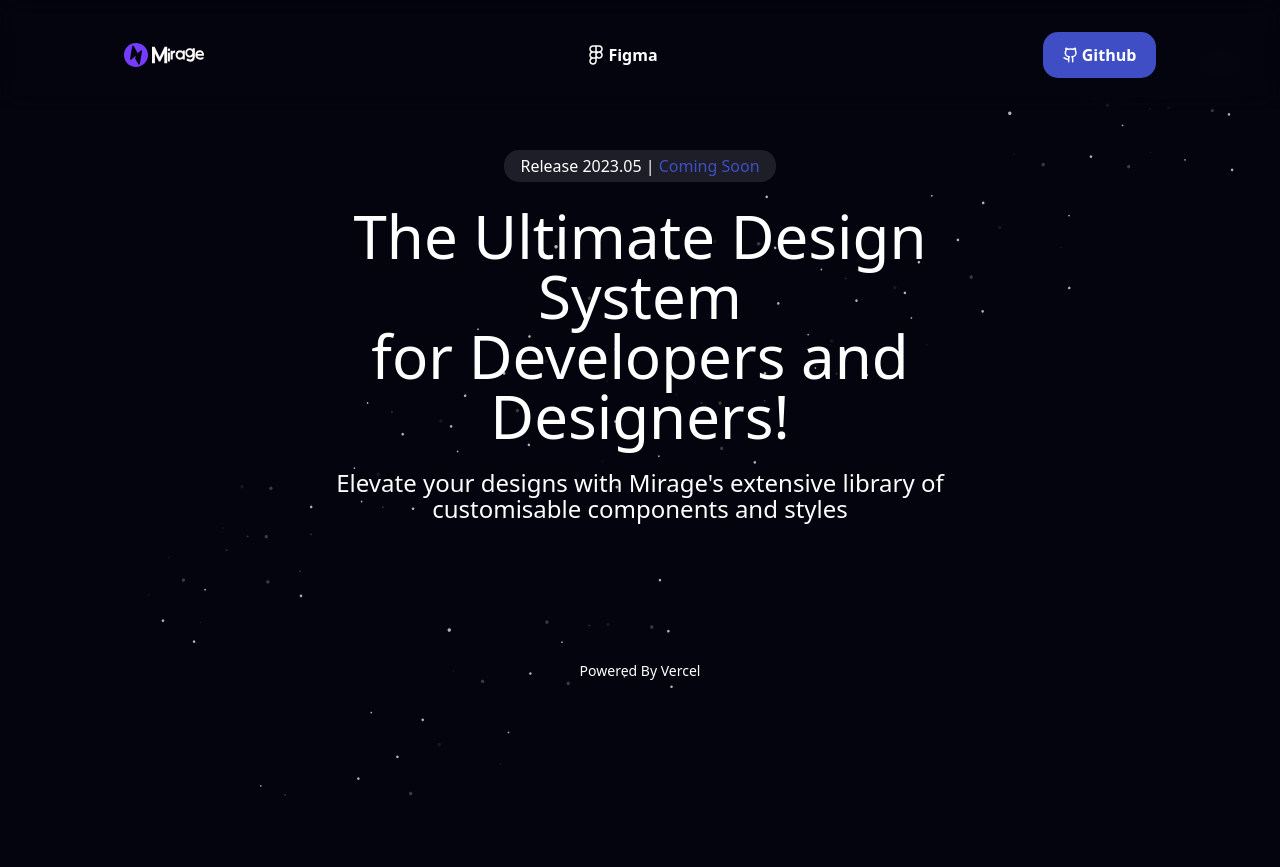
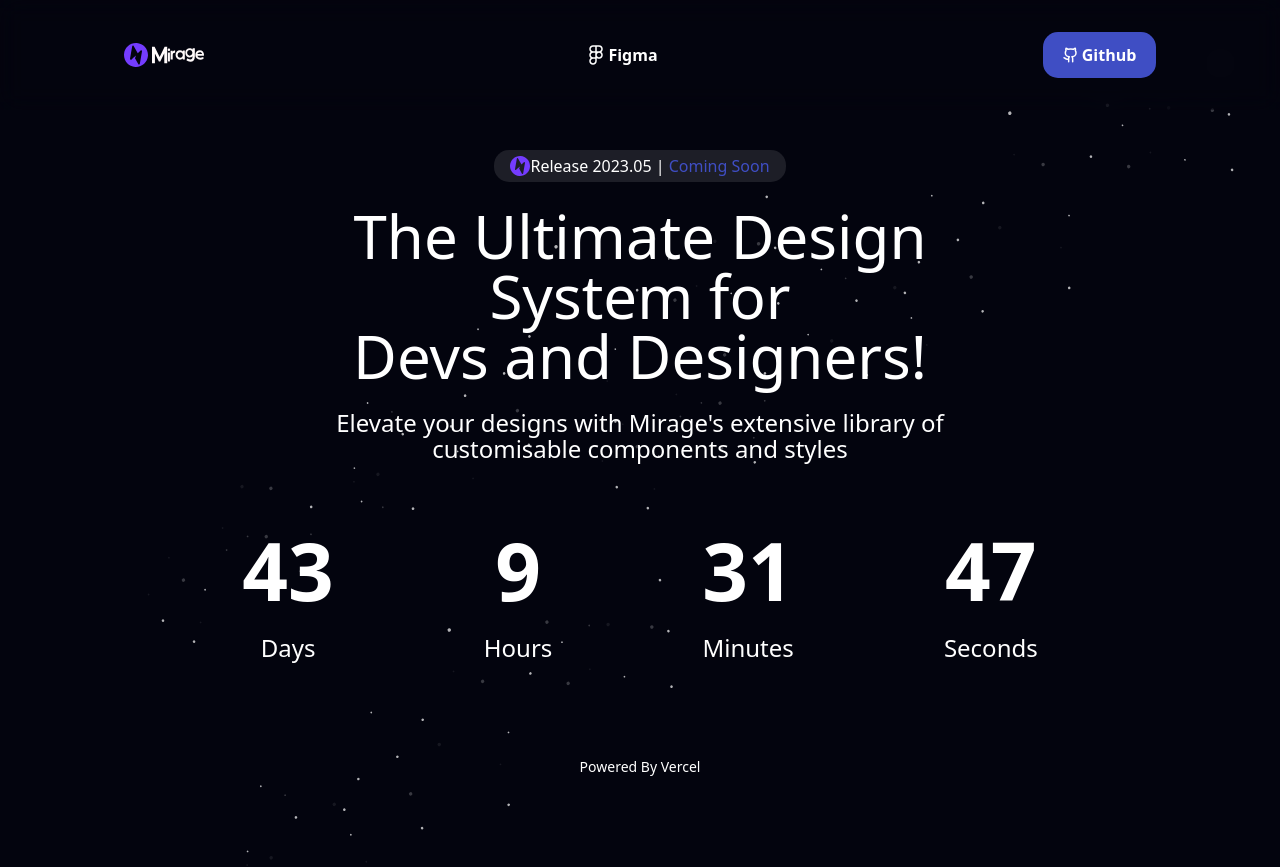
Before and after one commit to Mirage-UI/mirage, a Next.js app in the folder apps/website/: page / in a window 1280 px wide. Before the commit the page ends 800 px from the top, so only its background shows below. Built offline with nearby package versions, Linux system fonts and the light colour scheme.

Commit message:
Copy Change

```diff
--- a/apps/website/components/section/hero-section.tsx
+++ b/apps/website/components/section/hero-section.tsx
@@ -1,25 +1,29 @@
 import { Button } from '../button';
 import { Hero, HeroTitle, HeroSubtitle } from '../hero';
+import { Ico } from '../images/Icons/ico';
+import TimerCard from '../timer-card';
 
 export const HomepageHero = () => (
   <>
     <Hero>
       <Button className="" href="/" variant="secondary" size="medium">
+        <Ico />
         <span>
           {' '}
           Release 2023.05 | <span className="text-primary600">Coming Soon</span>
         </span>
       </Button>
       <HeroTitle className="">
-        The Ultimate Design <br /> System <br /> for Developers and
-        <br />
-        Designers!
+        The Ultimate Design <br /> System for <br /> Devs and Designers!
+        {/* <br />
+        Designers! */}
       </HeroTitle>
       <HeroSubtitle className="">
         Elevate your designs with Mirage's extensive library of
         <br />
         customisable components and styles
       </HeroSubtitle>
+      <TimerCard />
     </Hero>
   </>
 );
```
